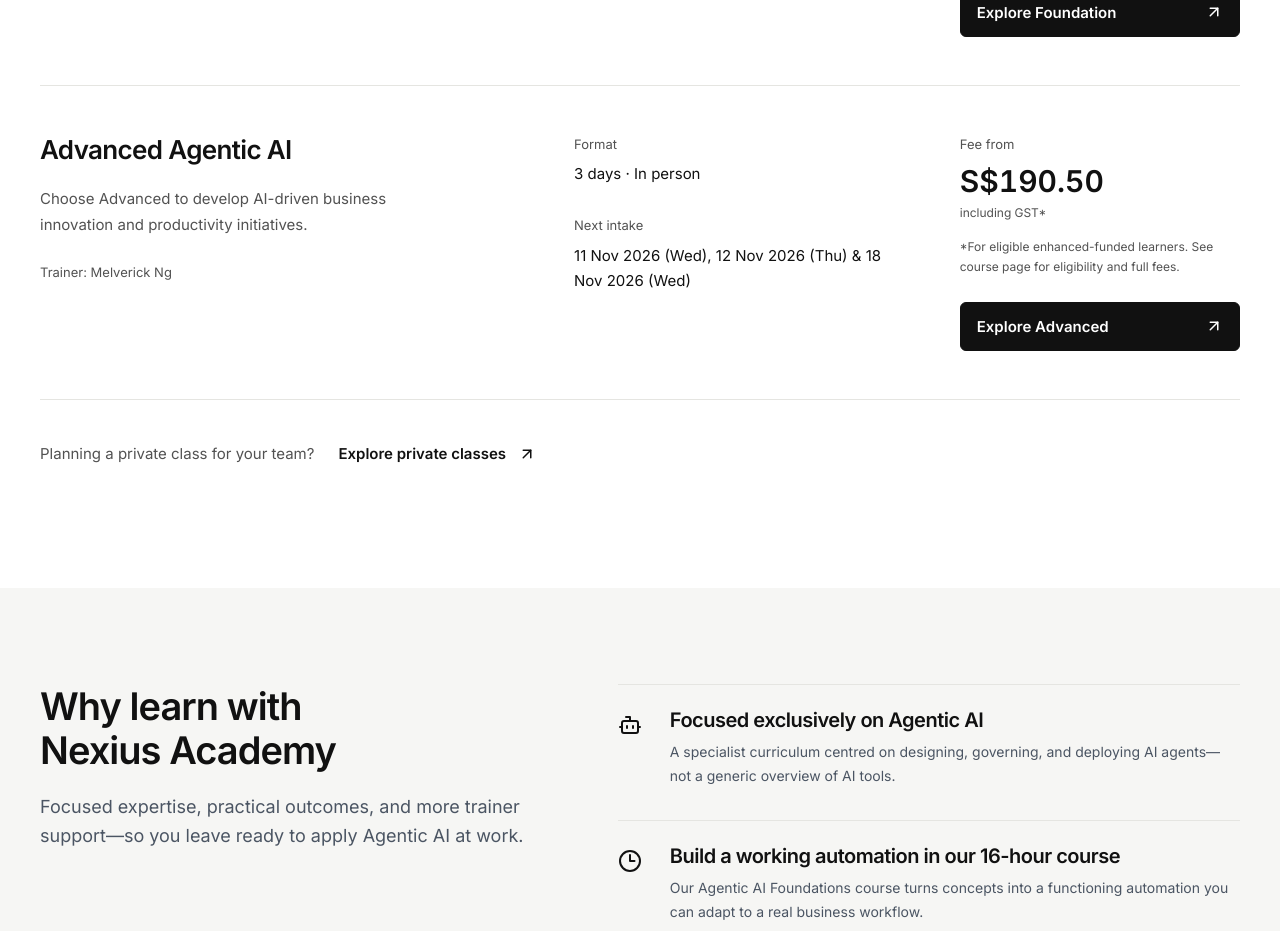
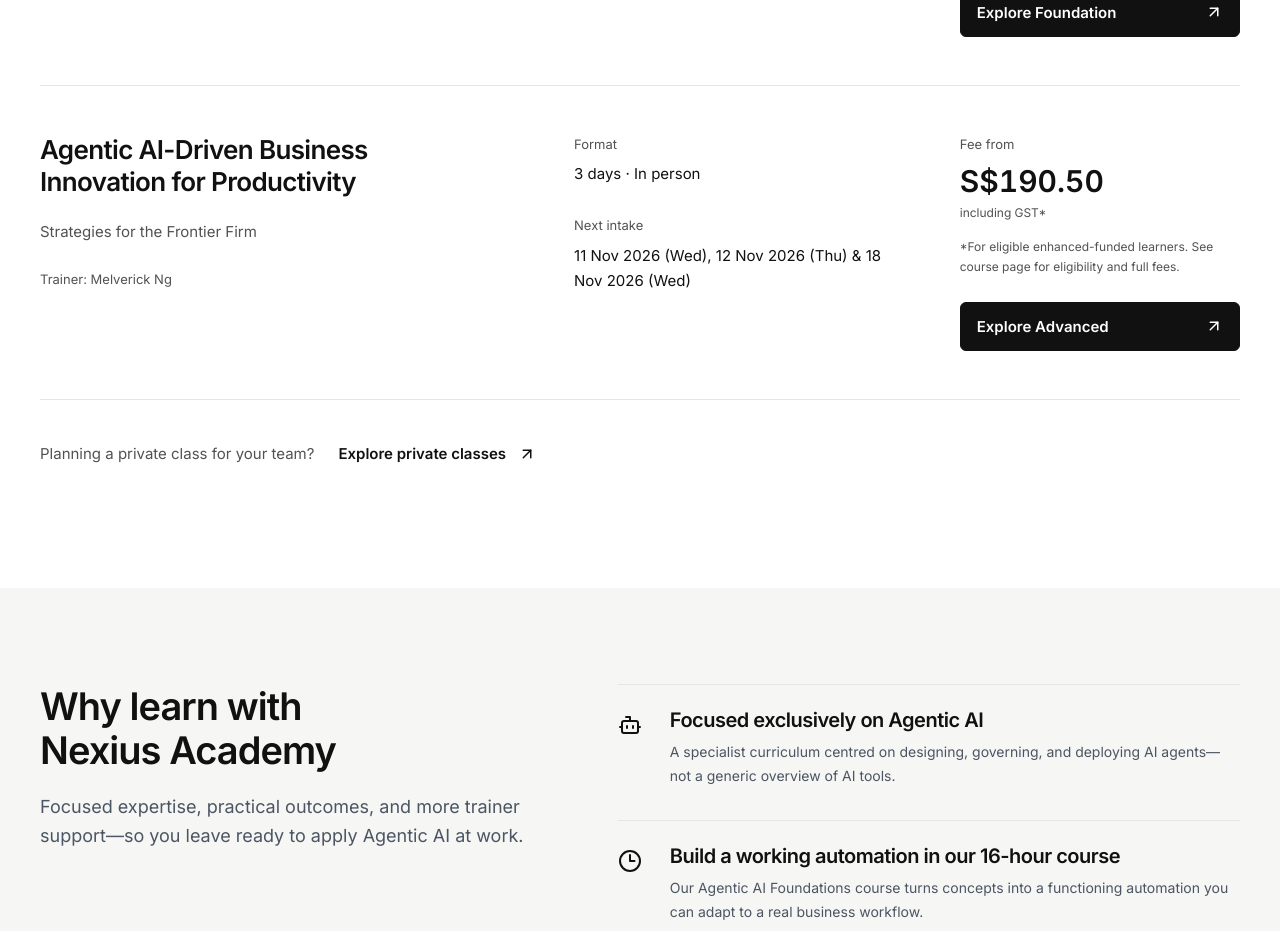
Before and after one commit to nexiuslabs/nexiusacademyskillsfuture, a React (Vite) app: page / in a window 1280 px wide. Shown: the part 1285-2216 px from the top of the page. Built offline with nearby package versions, Linux system fonts and the light colour scheme; no server answers.

Commit message:
Update homepage Advanced course title and description

```diff
--- a/components/home/PreviewCourseList.tsx
+++ b/components/home/PreviewCourseList.tsx
@@ -6,7 +6,7 @@ export default function PreviewCourseList() {
   const advanced = ADVANCED_COURSE_SCHEDULES.find(s => !s.registrationClosed);
   const courses = [
     {category:'Foundation', title:'Agentic AI Foundations for Non-Technical Professionals', description:'Start with Foundation to build practical no-code workflows.', duration:'16 hours · In person', dates:foundation?.dates || 'Register interest for the next intake', fee:'S$113.03', path:'/courses/agentic-ai/'},
-    {category:'Advanced', title:'Advanced Agentic AI', description:'Choose Advanced to develop AI-driven business innovation and productivity initiatives.', duration:'3 days · In person', dates:advanced?.dates || 'Register interest for the next intake', fee:'S$190.50', path:'/courses/advanced-agentic-ai/'}];
+    {category:'Advanced', title:'Agentic AI-Driven Business Innovation for Productivity', description:'Strategies for the Frontier Firm', duration:'3 days · In person', dates:advanced?.dates || 'Register interest for the next intake', fee:'S$190.50', path:'/courses/advanced-agentic-ai/'}];
   return <section id="courses" className="academy-course-comparison academy-container"><div className="academy-section-intro"><h2>Find the right course for you</h2><p>Build practical no-code workflows with Foundation, or develop AI-driven business innovation with Advanced.</p></div>
     <div className="academy-course-rows">{courses.map(course => <article key={course.category} className="academy-course-row" aria-label={course.category+' course'}>
       <div className="academy-course-story"><h3><Link to={course.path}>{course.title}</Link></h3><p>{course.description}</p><p className="academy-course-trainer">Trainer: Melverick Ng</p></div>
```
